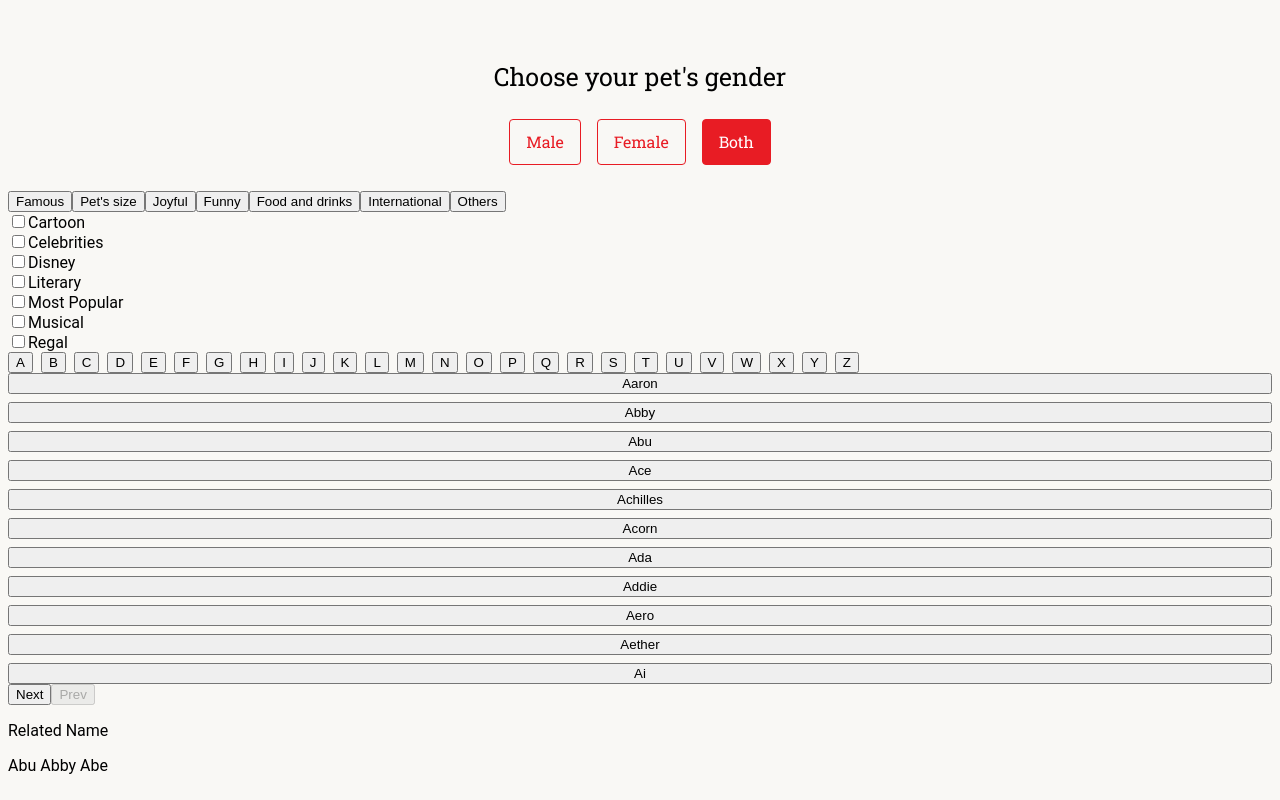
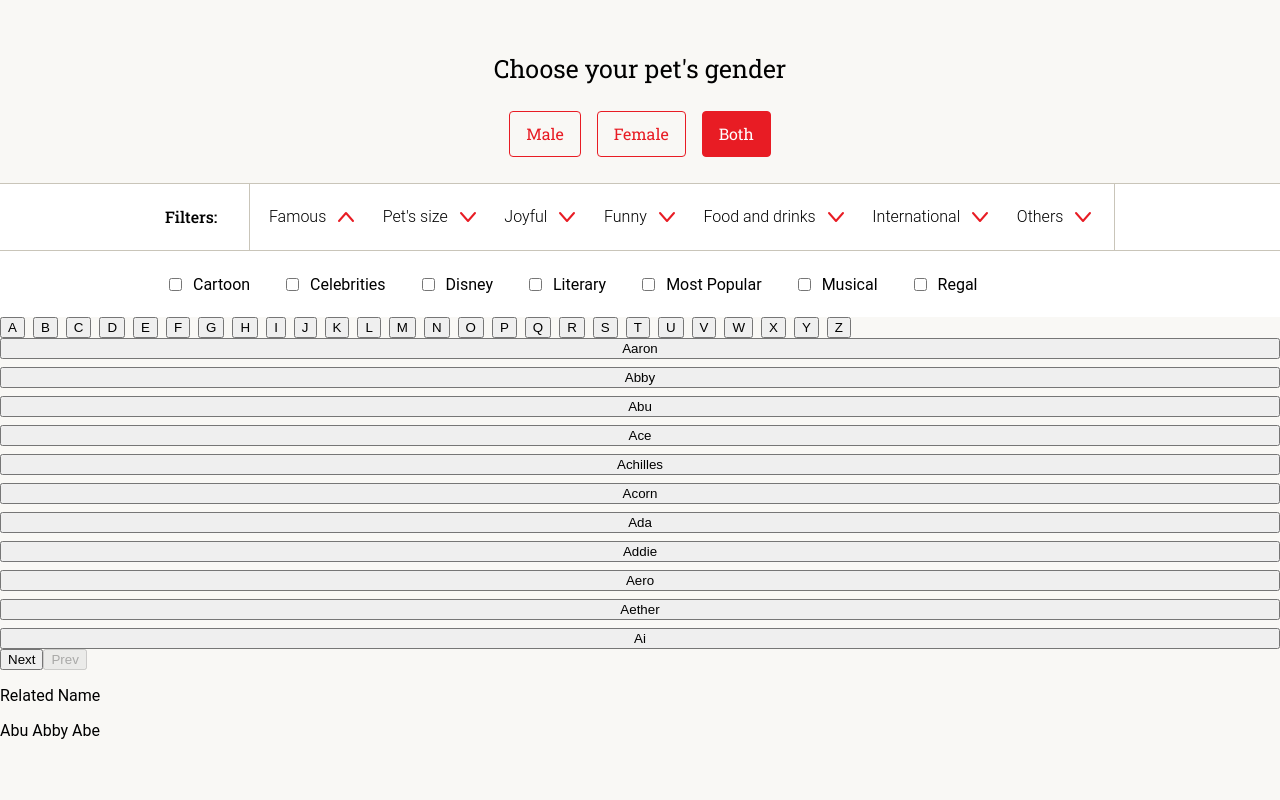
Before and after one commit to calvinjp/dog-name-generator, a React (Vite) app: page / in a window 1280 px wide. Both pictures are taken after a click on the button "Famous". Built offline with nearby package versions, Linux system fonts and the light colour scheme.

Commit message:
Finished styling for category filter

```diff
--- a/src/components/CategoryFilter/CategoryFilter.module.css
+++ b/src/components/CategoryFilter/CategoryFilter.module.css
@@ -0,0 +1,75 @@
+.filterBar {
+  display: flex;
+  flex-direction: row;
+  justify-content: space-evenly;
+  align-items: center;
+  height: 66px;
+  background-color: #ffffff;
+  border-top: 1px solid #c9c5b9;
+  border-bottom: 1px solid #c9c5b9;
+  gap: 32px;
+  padding-left: 165px;
+  padding-right: 165px;
+}
+
+h4 {
+  font-family: Roboto Slab;
+  font-weight: 500;
+  font-size: 16px;
+  line-height: 24px;
+  letter-spacing: 0px;
+}
+
+.categoryButton {
+  font-family: Roboto;
+  font-weight: 300;
+  font-size: 16px;
+  line-height: 24px;
+  letter-spacing: 0px;
+  height: 66px;
+  background: transparent;
+  outline: none;
+  border: none;
+  gap: 8px;
+  display: flex;
+  align-items: center;
+}
+
+.buttonRow {
+  display: flex;
+  justify-content: space-evenly;
+  border-right: 1px solid #c9c5b9;
+  border-left: 1px solid #c9c5b9;
+  width: 100%;
+}
+
+.dropdown {
+  display: flex;
+  flex-direction: row;
+  justify-content: start;
+  align-items: center;
+  height: 66px;
+  background-color: #ffffff;
+  padding-left: 165px;
+  padding-right: 165px;
+  gap: 32px;
+  font-family: Roboto;
+}
+
+input[type="checkbox"] {
+  accent-color: #e81c24;
+}
+
+label {
+  display: flex;
+  align-items: center;
+  gap: 8px;
+}
+
+.chevron {
+  transition: transform 0.2s ease;
+}
+
+.active {
+  transform: rotate(180deg);
+}
--- a/src/components/CategoryFilter/CategoryFilter.tsx
+++ b/src/components/CategoryFilter/CategoryFilter.tsx
@@ -1,5 +1,6 @@
 import styles from "./CategoryFilter.module.css";
 import type { Category, FilterGroup } from "../../App";
+import icon from "../../../public/icons/Chevron.svg";
 
 type CategoryFilterProps = {
   categories: Category[];
@@ -39,22 +40,36 @@ export default function CategoryFilter({
   }
   return (
     <div>
-      <div>
-        {/* <h1>Filters:</h1> */}
+      <div className={styles.filterBar}>
+        <h4>Filters:</h4>
+        <div className={styles.buttonRow}>
           {filterGroups.map((filterGroup) => (
             <button
+              className={styles.categoryButton}
               key={filterGroup.id}
               onClick={() => {
                 handleFilterGroupSelect(filterGroup);
               }}
             >
               {filterGroup.label}
+              <img
+                src={icon}
+                alt="icon"
+                className={`${styles.chevron} ${
+                  selectedFilterGroup?.id === filterGroup.id
+                    ? styles.active
+                    : ""
+                }`}
+              />
             </button>
           ))}
         </div>
-      <div>
+      </div>
+
+      {selectedFilterGroup ? (
+        <div className={styles.dropdown}>
           {filteredCategories.map((category) => (
-          <label key={category.id} style={{ display: "block" }}>
+            <label key={category.id}>
               <input
                 type="checkbox"
                 checked={selectedCategories.includes(category.id)}
@@ -64,6 +79,9 @@ export default function CategoryFilter({
             </label>
           ))}
         </div>
+      ) : (
+        <></>
+      )}
     </div>
   );
 }
--- a/src/components/GenderFilter/GenderFilter.module.css
+++ b/src/components/GenderFilter/GenderFilter.module.css
@@ -5,7 +5,7 @@
   border: 1px solid #e81c24;
   background-color: #f9f8f5;
   color: #e81c24;
-  font-family: Roboto Slab;
+  font-family: "Roboto Slab", serif;
   font-weight: 400;
   font-size: 16px;
   line-height: 24px;
--- a/src/index.css
+++ b/src/index.css
@@ -1,4 +1,8 @@
+html,
 body {
+  margin: 0;
+  padding: 0;
+  height: 100%;
   font-family: "Roboto", sans-serif;
   background-color: #f9f8f5;
 }
```
Also changed, not shown: public/icons/Chevron.svg (added). Lines whose indentation alone changed are shown as unchanged.
